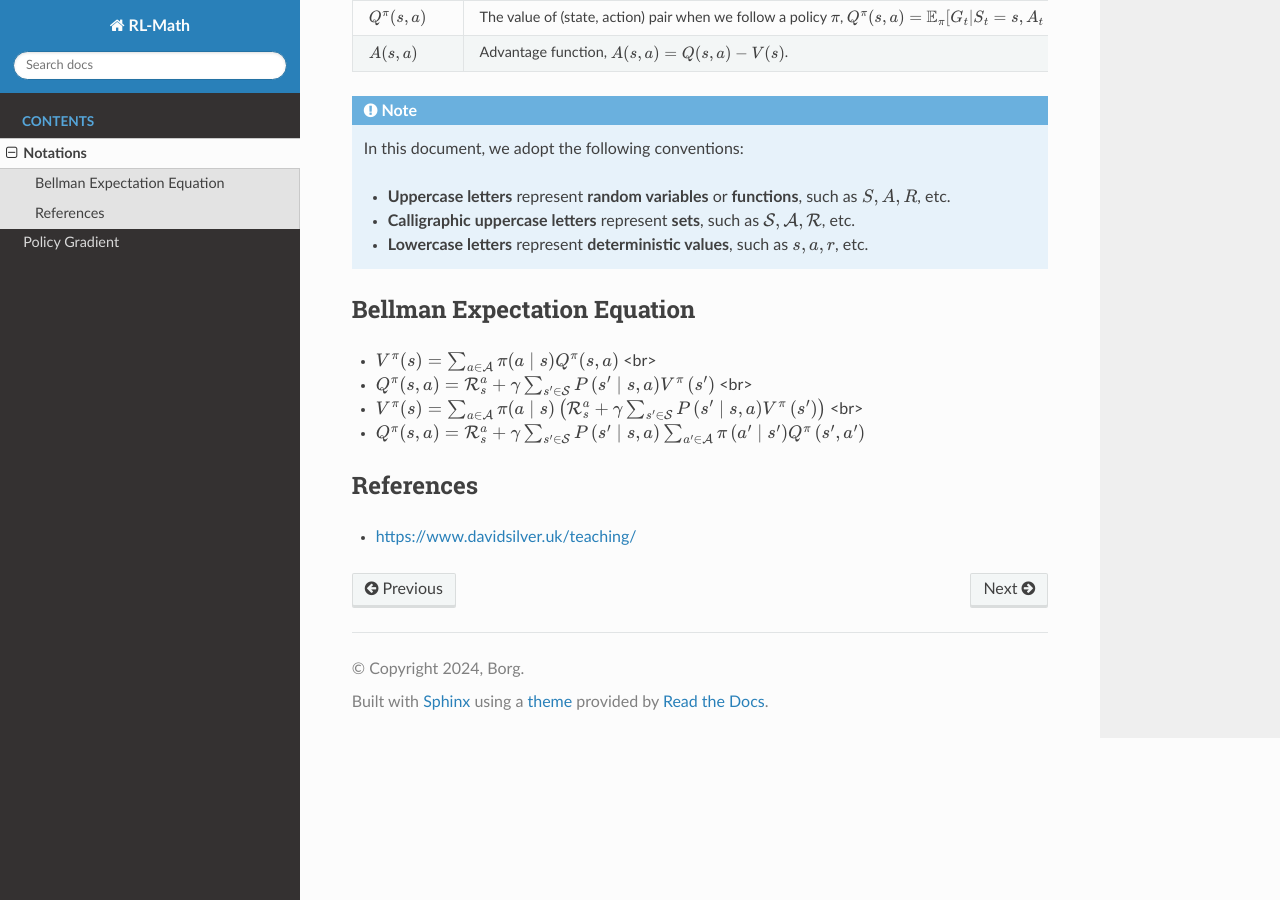
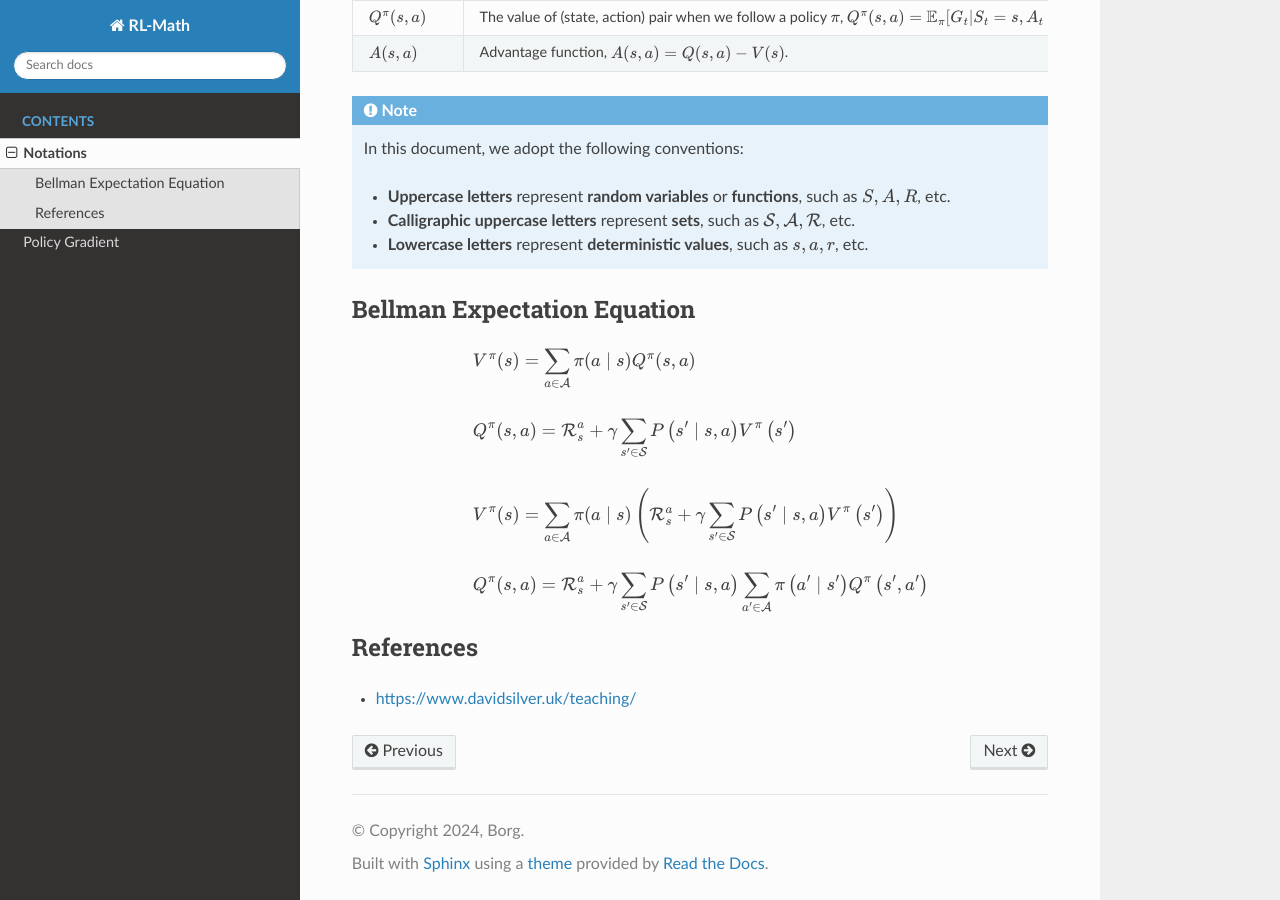
Before and after one commit to boyin96/Reinforcement-Learning-Math, a Sphinx documentation site: the page built from docs/source/symbols.rst, in a window 1280 px wide and 900 px high, scrolled down 721 px. Built offline with Sphinx 7.4.7 and the Read the Docs theme 3.1.0, drawn with Linux system fonts in a browser that asks for light colours.

Commit message:
Update symbols.rst

```diff
--- a/docs/source/symbols.rst
+++ b/docs/source/symbols.rst
@@ -51,13 +51,16 @@ This section provides the notations and definitions commonly used in reinforceme
 Bellman Expectation Equation
 ------------------------------
 
-- :math:`V^\pi(s)=\sum_{a \in \mathcal{A}} \pi(a \mid s) Q^\pi(s, a)` <br>
-
-- :math:`Q^\pi(s, a)=\mathcal{R}_s^a+\gamma \sum_{s^{\prime} \in \mathcal{S}} P\left(s^{\prime} \mid s, a\right) V^\pi\left(s^{\prime}\right)` <br>
-
-- :math:`V^\pi(s)=\sum_{a \in \mathcal{A}} \pi(a \mid s)\left(\mathcal{R}_s^a+\gamma \sum_{s^{\prime} \in \mathcal{S}} P\left(s^{\prime} \mid s, a\right) V^\pi\left(s^{\prime}\right)\right)` <br>
-
-- :math:`Q^\pi(s, a)=\mathcal{R}_s^a+\gamma \sum_{s^{\prime} \in \mathcal{S}}  P\left(s^{\prime} \mid s, a\right) \sum_{a^{\prime} \in \mathcal{A}} \pi\left(a^{\prime} \mid s^{\prime}\right) Q^\pi\left(s^{\prime}, a^{\prime}\right)`
+.. math::
+   \begin{aligned}
+   	&V^{\pi}(s)=\sum_{a\in \mathcal{A}}{\pi}(a\mid s)Q^{\pi}(s,a)\\
+   	\\
+   	&Q^{\pi}(s,a)=\mathcal{R} _{s}^{a}+\gamma \sum_{s^{\prime}\in \mathcal{S}}{P}\left( s^{\prime}\mid s,a \right) V^{\pi}\left( s^{\prime} \right)\\
+   	\\
+   	&V^{\pi}(s)=\sum_{a\in \mathcal{A}}{\pi}(a\mid s)\left( \mathcal{R} _{s}^{a}+\gamma \sum_{s^{\prime}\in \mathcal{S}}{P}\left( s^{\prime}\mid s,a \right) V^{\pi}\left( s^{\prime} \right) \right)\\
+   	\\
+   	&Q^{\pi}(s,a)=\mathcal{R} _{s}^{a}+\gamma \sum_{s^{\prime}\in \mathcal{S}}{P}\left( s^{\prime}\mid s,a \right) \sum_{a^{\prime}\in \mathcal{A}}{\pi}\left( a^{\prime}\mid s^{\prime} \right) Q^{\pi}\left( s^{\prime},a^{\prime} \right)\\
+   \end{aligned}
 
 References
 ----------------
```
